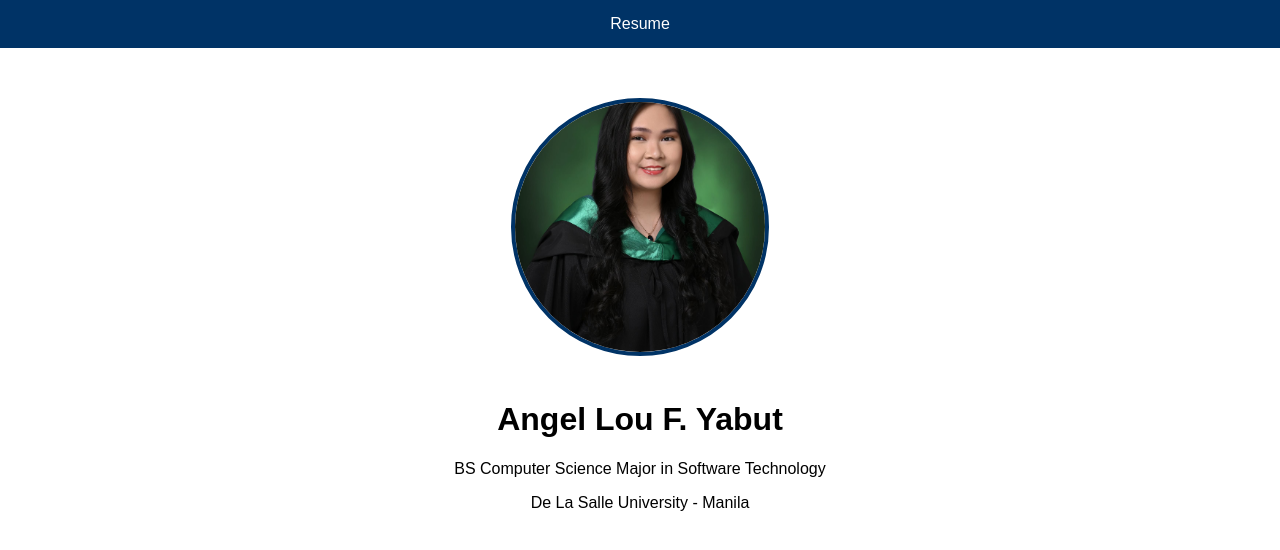
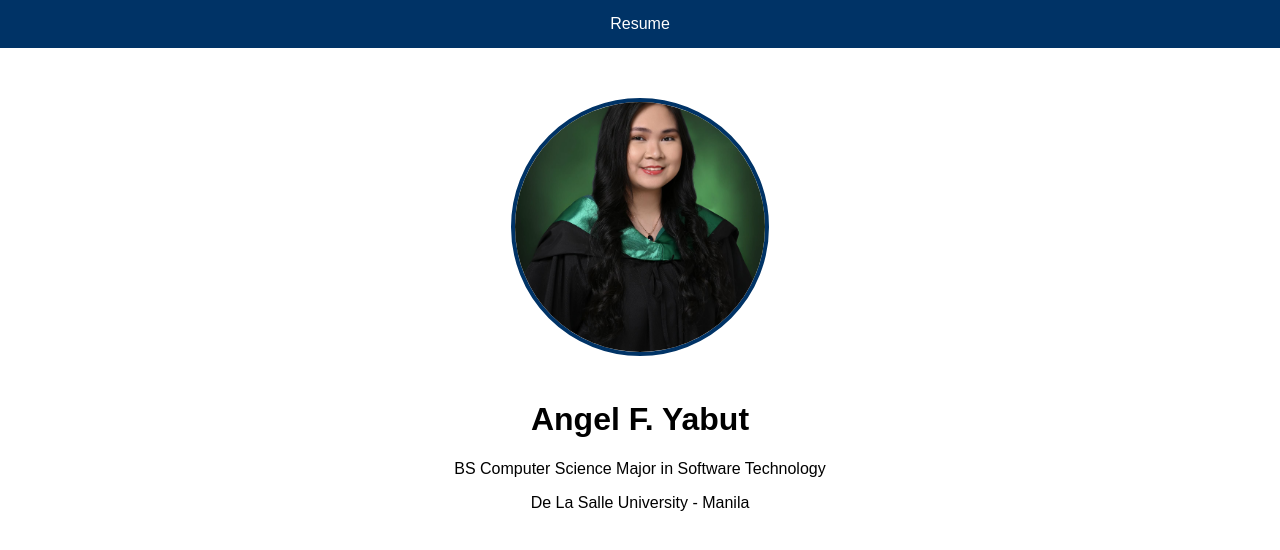
Before and after one commit to angel1120/s3-static, a plain HTML site: page index.html in a window 1280 px wide. Drawn offline with Linux system fonts and the light colour scheme.

Commit message:
test auto-deploy

```diff
--- a/index.html
+++ b/index.html
@@ -56,7 +56,7 @@
 <div class="hero">
     <img src="grad-pic.jpg">
 
-    <h1>Angel Lou F. Yabut</h1>
+    <h1>Angel F. Yabut</h1>
     <p>BS Computer Science Major in Software Technology</p>
     <p>De La Salle University - Manila</p>
 </div>
```
